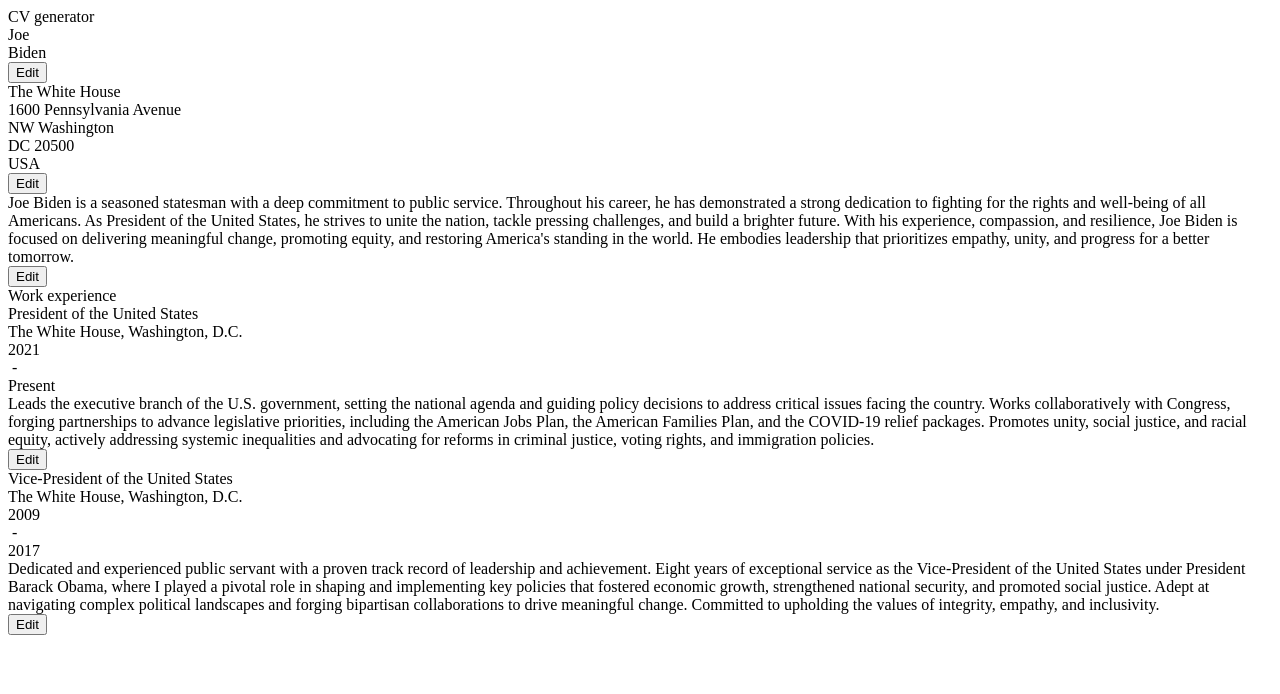
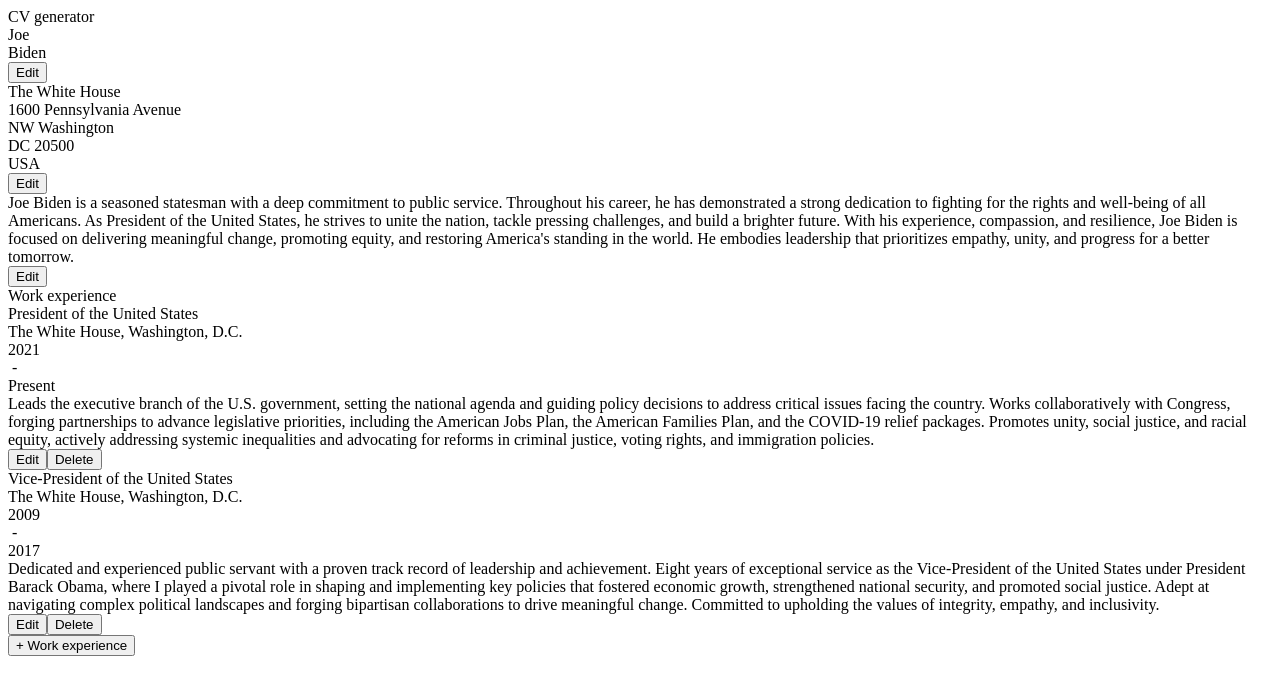
Before and after one commit to Barrymoonshine/cv-app-functions, a React (Create React App) app: page / in a window 1280 px wide. Shown: the top 694 px of the page. Built offline with nearby package versions, Linux system fonts and the light colour scheme.

Commit message:
DeleteExperience function added to WorkExperience component

```diff
--- /dev/null
+++ b/src/components/Buttons/DeleteButton/DeleteButton.js
@@ -0,0 +1,11 @@
+import './DeleteButton.css';
+
+const DeleteButton = ({ onClick }) => {
+  return (
+    <button onClick={onClick} className='delete-button'>
+      Delete
+    </button>
+  );
+};
+
+export default DeleteButton;
--- a/src/components/WorkExperience/WorkExperience.js
+++ b/src/components/WorkExperience/WorkExperience.js
@@ -1,6 +1,7 @@
 import React, { useState } from 'react';
 import './WorkExperience.css';
 import EditButton from '../Buttons/EditButton/EditButton';
+import DeleteButton from '../Buttons/DeleteButton/DeleteButton';
 import uniqid from 'uniqid';
 
 const WorkExperience = () => {
@@ -39,19 +40,20 @@
       responsibilities: ``,
     };
     setExperiences((prevState) => ({
-      state: [...prevState, newExperience],
+      experiences: [...prevState, newExperience],
     }));
   };
 
-  const updateFormVisibility = (id, boolean) => {
+  const updateFormVisibility = (boolean) => {
+    setExperiences((prevState) => ({
+      ...prevState,
+      isFormVisible: boolean,
+    }));
+  };
+
+  const deleteExperience = (id) => {
     setExperiences((prevState) => {
-      const updatedArray = prevState.map((experience) => {
-        if (experience.id === id) {
-          return { ...experience, isFormVisible: boolean };
-        }
-        return experience;
-      });
-      return { experiences: updatedArray };
+      return prevState.filter((experience) => experience.id !== id);
     });
   };
 
@@ -74,17 +76,22 @@
               <div key={uniqid()} className='responsibilities-details'>
                 <div key={uniqid()}>{experience.responsibilities}</div>
               </div>
-              <button
+              <EditButton
                 key={uniqid()}
-                className='edit-button'
-                onClick={() => updateFormVisibility(experience.id, true)}
-              >
-                Edit
-              </button>
+                onClick={() => updateFormVisibility(true)}
+              />
+              <DeleteButton
+                key={uniqid()}
+                className='delete-button'
+                onClick={() => deleteExperience(experience.id)}
+              />
             </div>
           )}
         </div>
       ))}
+      <button onClick={addExperience} className='new-experience-button'>
+        + Work experience
+      </button>
     </div>
   );
 };
```
Also changed, not shown: src/components/Buttons/DeleteButton/DeleteButton.css (added).
